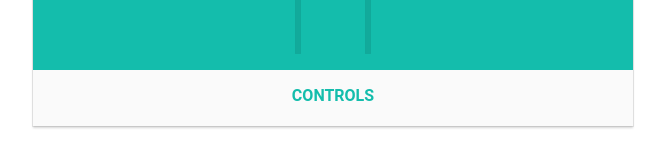
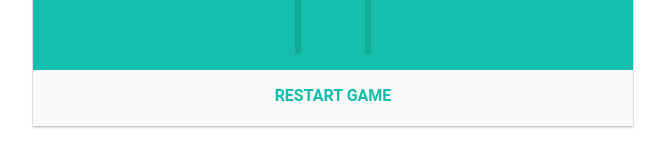
Before and after one commit to elankumaranrk/tic-tac-toe, a React (Create React App) app: page / in a window 1280 px wide. Shown: the part 484-652 px from the top of the page, without its empty margins (307-972 px from the left). Built offline with nearby package versions, Linux system fonts and the light colour scheme.

Commit message:
Add Game Controls

```diff
--- a/src/components/Controls.jsx
+++ b/src/components/Controls.jsx
@@ -1,8 +1,12 @@
 import React from 'react';
 import PropTypes from 'prop-types';
 
-const Controls = () => {
-	return <div className="controls">Controls</div>;
+const Controls = ({ onClick }) => {
+	return (
+		<div role="button" onClick={onClick} className="controls">
+			Restart Game
+		</div>
+	);
 };
 
 Controls.propTypes = {};
--- a/src/components/Game.jsx
+++ b/src/components/Game.jsx
@@ -64,6 +64,15 @@ export default class Game extends Component {
 			}
 		});
 	}
+
+	resetGame = () => {
+		this.setState({
+			cells: new Array(9).fill(''),
+			isXNext: true,
+			ended: false,
+			winner: ''
+		});
+	};
 	render() {
 		const { cells, isXNext, mode, ended, winner } = this.state;
 		return (
@@ -79,7 +88,7 @@ export default class Game extends Component {
 					cells={cells}
 					cellClickHandler={this.cellClickHandler}
 				/>
-				<Controls />
+				<Controls onClick={this.resetGame} />
 			</div>
 		);
 	}
```
